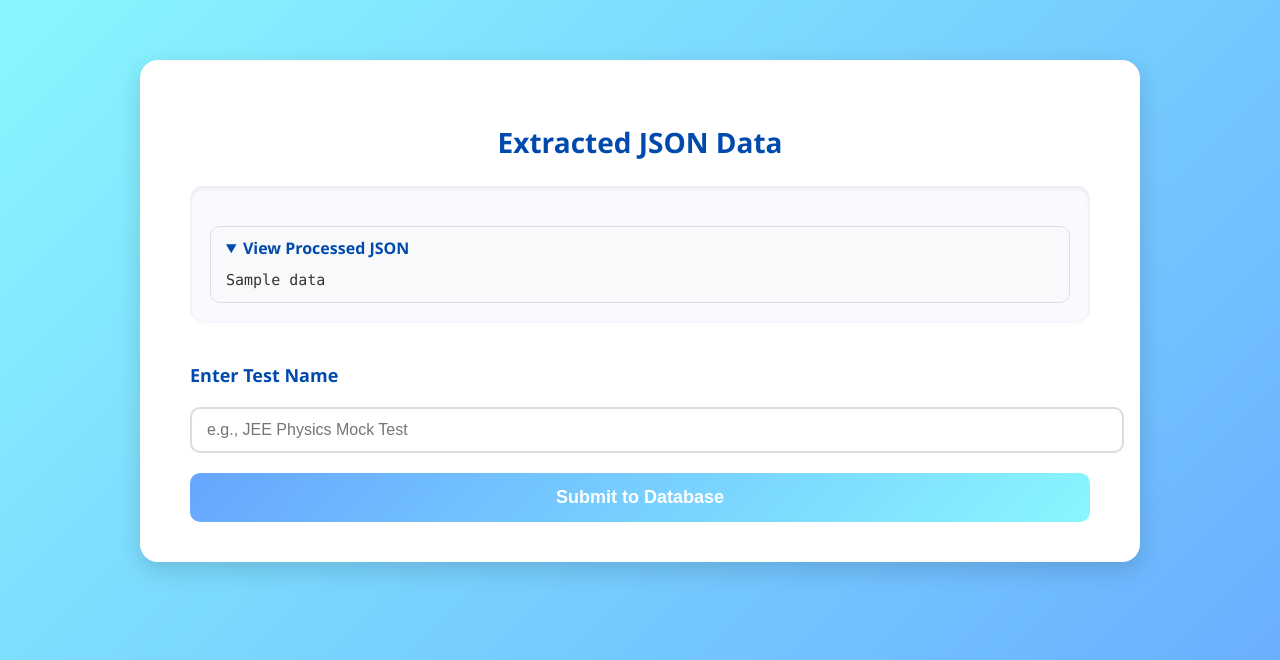
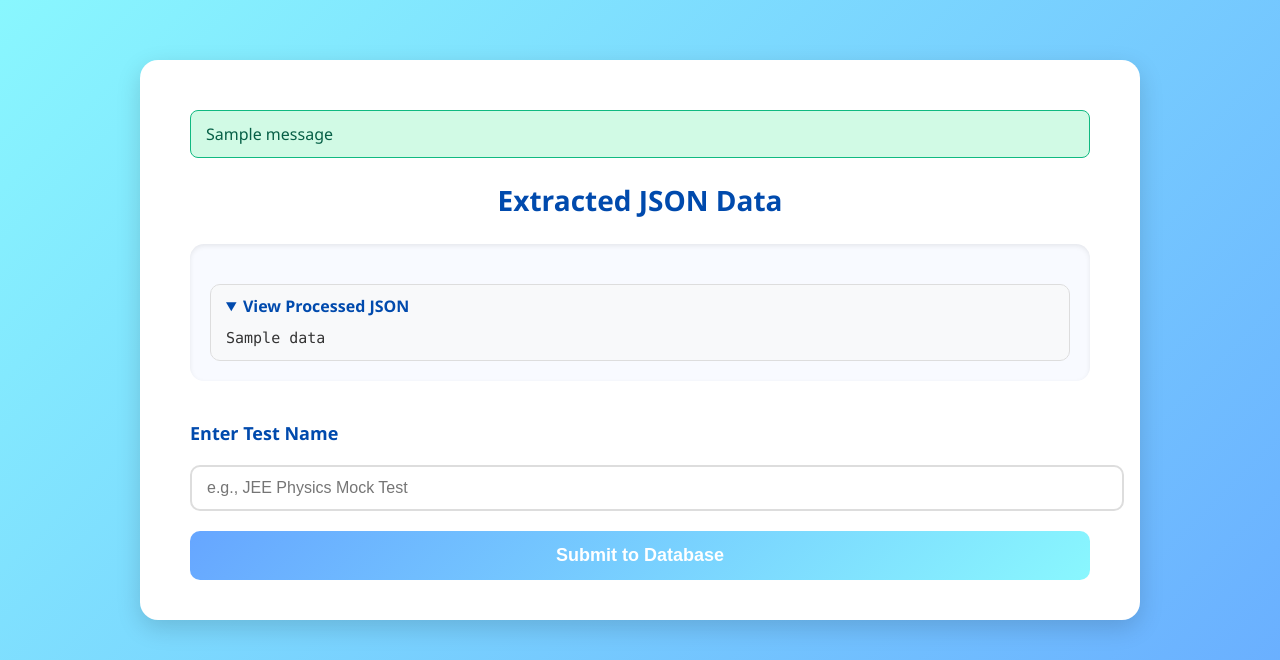
Before and after one commit to Deepanshu0985/AI-question-and-answers, a Flask app: template AI-question-and-answers/templates/result.html in a window 1280 px wide. Shown: the top 660 px of the page. Run offline with Flask 3, Linux system fonts and the light colour scheme; the template is opened without the code that fills it: most values are stand-ins (such as "Sample title", 1, 10 or a date in 2020); one stand-in notice (Sample message) is shown.

Commit message:
homepage button added

```diff
--- a/AI-question-and-answers/app.py
+++ b/AI-question-and-answers/app.py
@@ -1,8 +1,11 @@
-from flask import Flask, render_template, request, session, redirect, url_for
+from flask import Flask, render_template, request, session, redirect, url_for,flash
 # from get_vector import extractJson
 import json
 
 app = Flask(__name__)
+def update_db(test_name, data):
+    print(f"Updating DB with test name: {test_name}")
+    return True  # Simulate successful DB update
 
 def extractJson(physics, chemistry, maths, mapping_file):
     """
@@ -80,12 +83,21 @@ def result():
 
     if request.method == 'POST':
         test_name = request.form.get('test_name')
-        # Simulate saving...
-        print(f"✅ Saved '{test_name}' to DB with data: {data}")
-        session.pop('result_data', None)
-        return render_template('result.html', data=data, success=f"Test '{test_name}' saved successfully!")
+        print(f"Saving test with name: {test_name}")
+        print(f"Data to save: {data}")
 
-    return render_template('result.html', data=data)
+        # 🧠 Call your database update function
+        success = update_db(test_name, data)
+
+        if success:
+            flash(f"✅ Test '{test_name}' saved successfully!", 'success')
+            session.pop('result_data', None)
+        else:
+            flash("❌ Failed to save test data. Please try again.", 'error')
+
+        return render_template('result.html', data=data, test_name=test_name,saved=True)
+
+    return render_template('result.html', data=data,saved=True)
 
 
 if __name__ == '__main__':
--- a/AI-question-and-answers/templates/result.html
+++ b/AI-question-and-answers/templates/result.html
@@ -5,6 +5,36 @@
     <title>Result Page</title>
     <style>
         /* Base setup */
+        #flash-messages {
+            margin-bottom: 20px;
+            animation: fadeIn 0.5s ease-in-out;
+        }
+
+        .flash-message {
+            padding: 12px 15px;
+            border-radius: 8px;
+            font-weight: 500;
+            margin-top: 10px;
+        }
+
+        .flash-message.success {
+            background-color: #d1fae5;
+            color: #065f46;
+            border: 1px solid #10b981;
+        }
+
+        .flash-message.error {
+            background-color: #fee2e2;
+            color: #991b1b;
+            border: 1px solid #dc2626;
+        }
+
+        @keyframes fadeIn {
+            from { opacity: 0; transform: translateY(-10px); }
+            to { opacity: 1; transform: translateY(0); }
+        }
+
+
         body {
             font-family: "Segoe UI", Roboto, sans-serif;
             background: linear-gradient(135deg, #89f7fe 0%, #66a6ff 100%);
@@ -160,6 +190,22 @@
 </head>
 <body>
     <div class="container">
+        {% if saved %}
+        <div class="success-actions">
+            <a href="{{ url_for('index') }}" class="back-btn">⬅️ Back to Homepage</a>
+        </div>
+        {% endif %}
+        {% with messages = get_flashed_messages(with_categories=true) %}
+                {% if messages %}
+                    <div id="flash-messages">
+                    {% for category, message in messages %}
+                        <div class="flash-message {{ category }}">
+                        {{ message }}
+                        </div>
+                    {% endfor %}
+                    </div>
+                {% endif %}
+            {% endwith %}
         <h2>Extracted JSON Data</h2>
 
         <div class="json-container">
@@ -181,6 +227,8 @@
                 ✅ {{ success }}
             </div>
         {% endif %}
+
+
     </div>
 
     <script>
```
